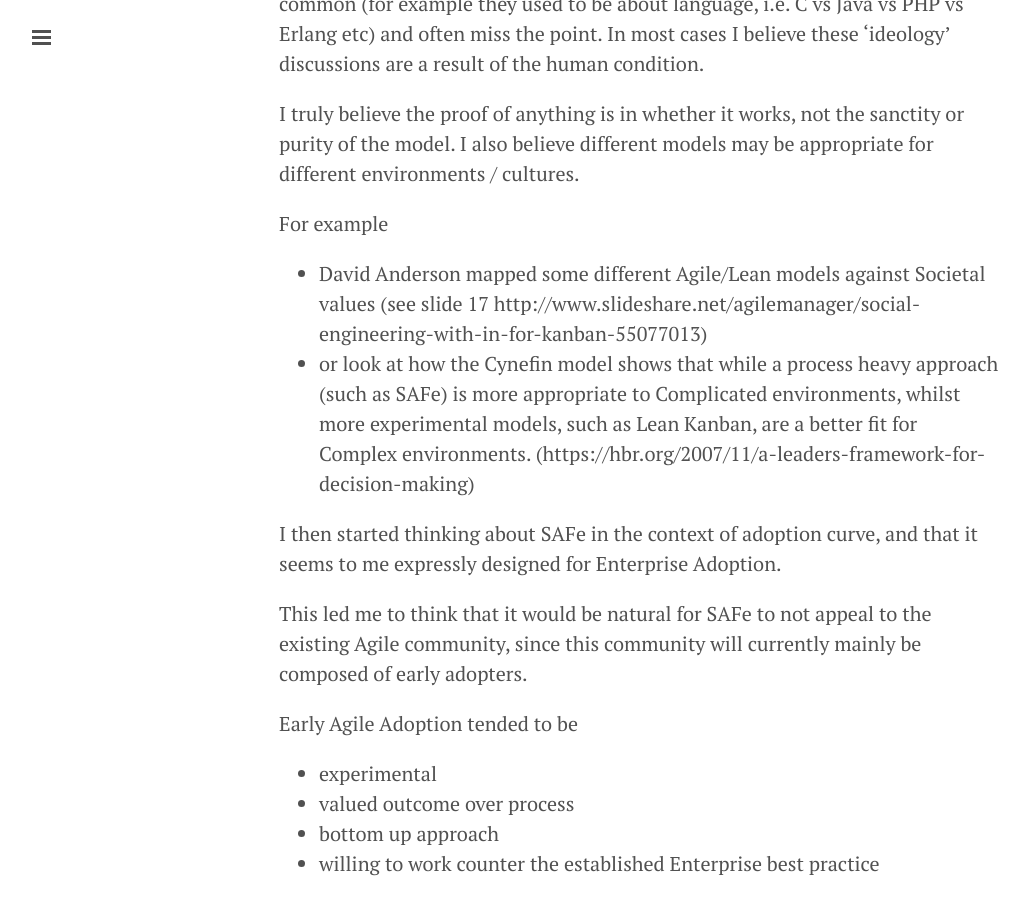
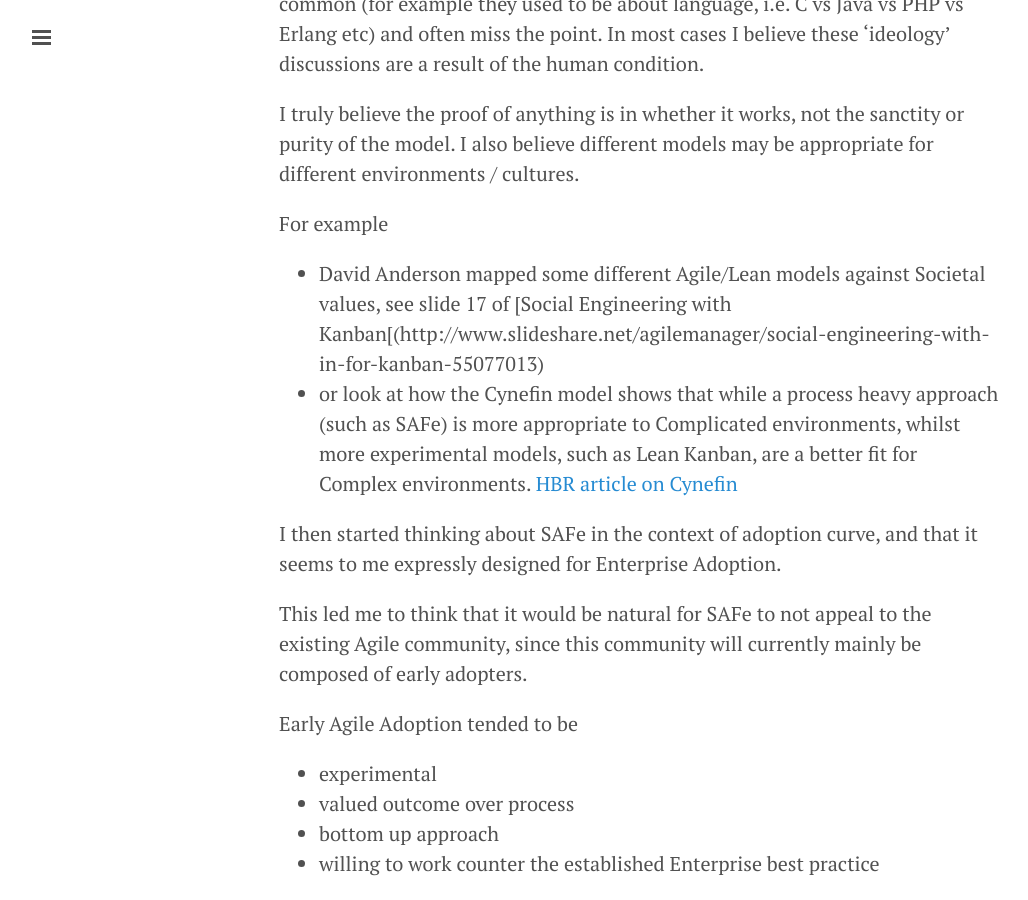
Before and after one commit to mikebradford/mikebradford.github.io, a Jekyll site: the page built from _posts/2016-01-07-why-agile-early-adopters-probably-won-t-like-safe.markdown, in a window 1280 px wide and 900 px high, scrolled down 563 px. Shown: the whole window, without its empty margins (1-1029 px from the left). Built offline with Jekyll 4.4.1, drawn with Linux system fonts in a browser that asks for light colours.

Commit message:
Post update: Why Agile Early Adopters probably won't like SAFe

```diff
--- a/_posts/2016-01-07-why-agile-early-adopters-probably-won-t-like-safe.markdown
+++ b/_posts/2016-01-07-why-agile-early-adopters-probably-won-t-like-safe.markdown
@@ -15,8 +15,8 @@ I truly believe the proof of anything is in whether it works, not the sanctity o
 I also believe different models may be appropriate for different environments / cultures.
 
 For example
-- David Anderson mapped some different Agile/Lean models against Societal values (see slide 17 http://www.slideshare.net/agilemanager/social-engineering-with-in-for-kanban-55077013)
-- or look at how the Cynefin model shows that while a process heavy approach (such as SAFe) is more appropriate to Complicated environments, whilst more experimental models, such as Lean Kanban, are a better fit for Complex environments. (https://hbr.org/2007/11/a-leaders-framework-for-decision-making)
+- David Anderson mapped some different Agile/Lean models against Societal values, see slide 17 of [Social Engineering with Kanban[(http://www.slideshare.net/agilemanager/social-engineering-with-in-for-kanban-55077013)
+- or look at how the Cynefin model shows that while a process heavy approach (such as SAFe) is more appropriate to Complicated environments, whilst more experimental models, such as Lean Kanban, are a better fit for Complex environments. [HBR article on Cynefin](https://hbr.org/2007/11/a-leaders-framework-for-decision-making)
 
 I then started thinking about SAFe in the context of adoption curve, and that it seems to me expressly designed for Enterprise Adoption.
 
```
